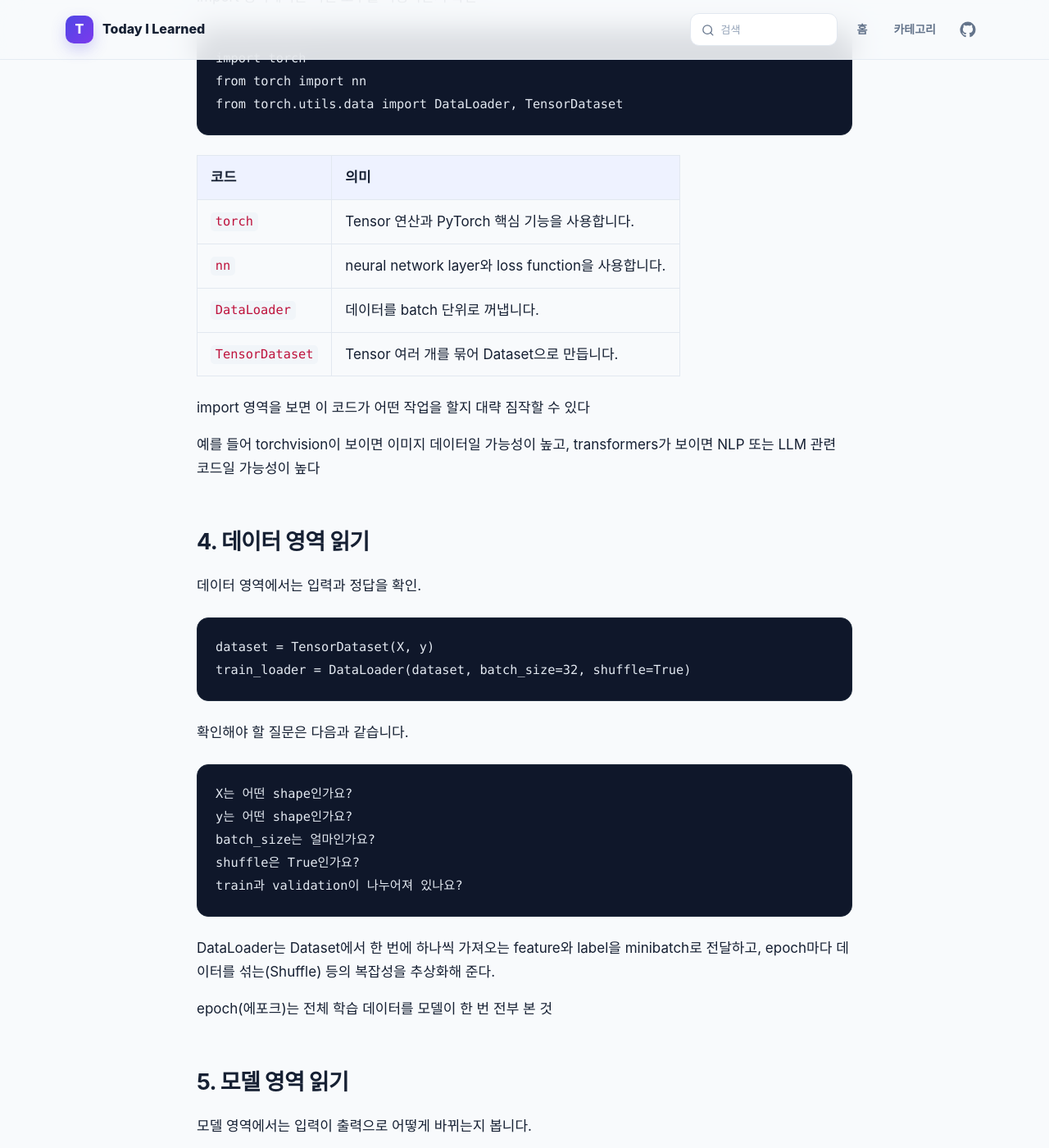
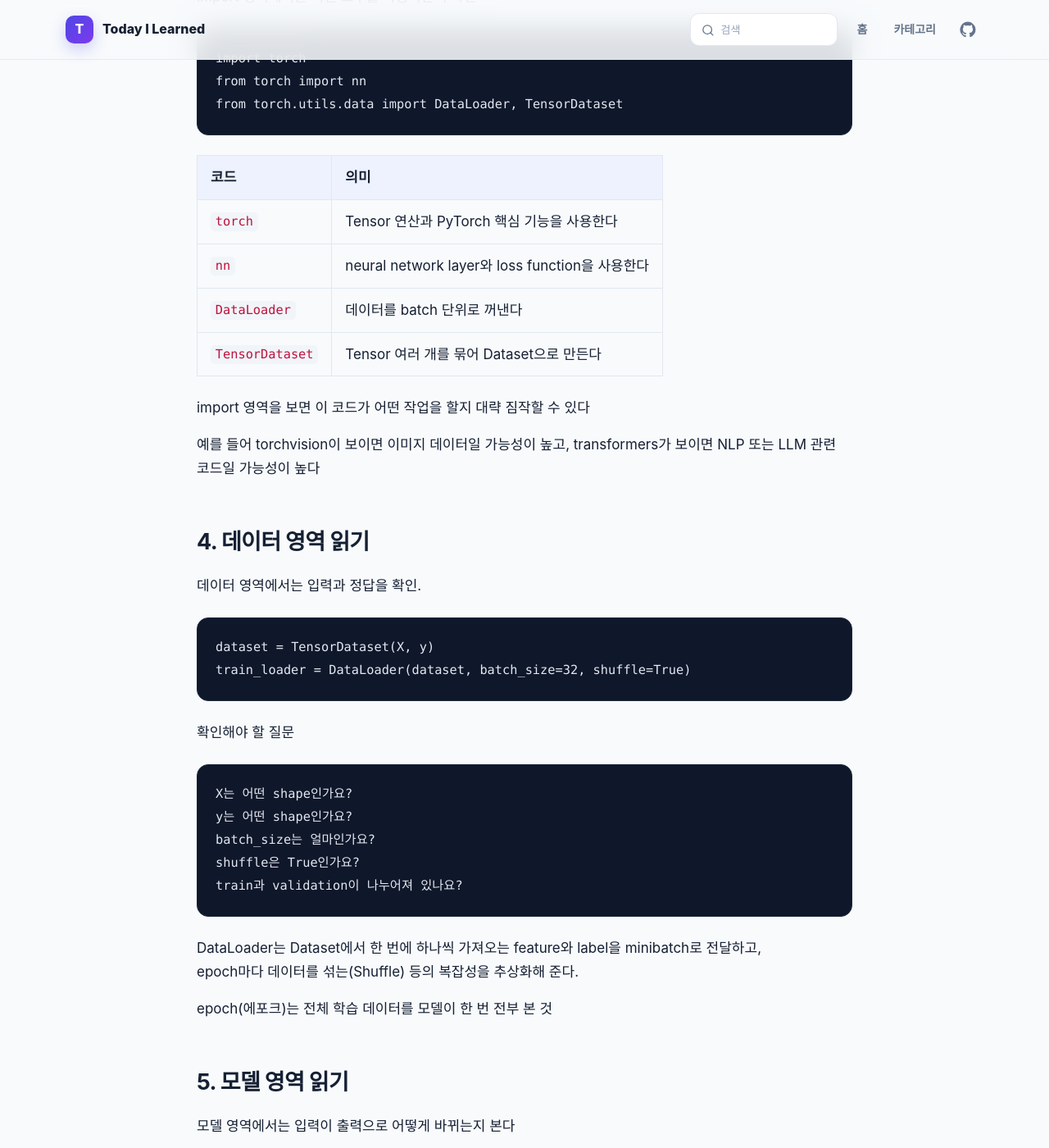
Before and after one commit to yshzjq/TIL, a Jekyll site: the page built from deep-learning/1-4강 기본 코드 구조 읽기.md, in a window 1280 px wide and 1400 px high, scrolled down 2029 px. Shown: the whole window at 82% size. Built offline with Jekyll 4.4.1, drawn with Linux system fonts in a browser that asks for light colours; some of the changed text lies outside the part shown.

Commit message:
글 수정: 1-4강 기본 코드 구조 읽기

````diff
--- a/deep-learning/1-4강 기본 코드 구조 읽기.md
+++ b/deep-learning/1-4강 기본 코드 구조 읽기.md
@@ -9,7 +9,7 @@
 
 PyTorch 코드 구조
 
-```
+```plain
 1. import
 2. config / hyperparameter
 3. dataset / dataloader
@@ -24,9 +24,9 @@
 
 ## 2. PyTorch 코드의 기본 구조
 
-딥러닝 학습 코드는 보통 아래 순서를 따릅니다.
+딥러닝 학습 코드는 보통 아래 순서를 따른다
 
-```
+```plain
 import
 -> 설정값 정의
 -> 데이터 준비
@@ -41,7 +41,7 @@
 
 코드를 읽을 때는 아래 질문을 순서대로 던지면 좋다.
 
-```
+```plain
 이 코드는 어떤 라이브러리를 쓰나요?
 데이터는 어디서 오나요?
 입력과 정답 shape은 무엇인가요?
@@ -66,15 +66,14 @@
 
 | 코드 | 의미 |
 | --- | --- |
-| `torch` | Tensor 연산과 PyTorch 핵심 기능을 사용합니다. |
-| `nn` | neural network layer와 loss function을 사용합니다. |
-| `DataLoader` | 데이터를 batch 단위로 꺼냅니다. |
-| `TensorDataset` | Tensor 여러 개를 묶어 Dataset으로 만듭니다. |
+| `torch` | Tensor 연산과 PyTorch 핵심 기능을 사용한다 |
+| `nn` | neural network layer와 loss function을 사용한다 |
+| `DataLoader` | 데이터를 batch 단위로 꺼낸다 |
+| `TensorDataset` | Tensor 여러 개를 묶어 Dataset으로 만든다 |
 
 import 영역을 보면 이 코드가 어떤 작업을 할지 대략 짐작할 수 있다
 
 예를 들어 torchvision이 보이면 이미지 데이터일 가능성이 높고, transformers가 보이면 NLP 또는 LLM 관련 코드일 가능성이 높다
-
 
 ## 4. 데이터 영역 읽기
 
@@ -85,9 +84,9 @@
 train_loader = DataLoader(dataset, batch_size=32, shuffle=True)
 ```
 
-확인해야 할 질문은 다음과 같습니다.
+확인해야 할 질문
 
-```
+```plain
 X는 어떤 shape인가요?
 y는 어떤 shape인가요?
 batch_size는 얼마인가요?
@@ -95,13 +94,13 @@
 train과 validation이 나누어져 있나요?
 ```
 
-DataLoader는 Dataset에서 한 번에 하나씩 가져오는 feature와 label을 minibatch로 전달하고, epoch마다 데이터를 섞는(Shuffle) 등의 복잡성을 추상화해 준다.
+DataLoader는 Dataset에서 한 번에 하나씩 가져오는 feature와 label을 minibatch로 전달하고, <br>epoch마다 데이터를 섞는(Shuffle) 등의 복잡성을 추상화해 준다.
 
 epoch(에포크)는 전체 학습 데이터를 모델이 한 번 전부 본 것
 
 ## 5. 모델 영역 읽기
 
-모델 영역에서는 입력이 출력으로 어떻게 바뀌는지 봅니다.
+모델 영역에서는 입력이 출력으로 어떻게 바뀌는지 본다
 
 ```python
 model = nn.Sequential(
@@ -113,21 +112,21 @@
 
 이 코드는 다음 구조를 가진다.
 
-```
+```plain
 입력 feature 4개
 -> hidden dimension 16
 -> ReLU
 -> 출력 1개
 ```
 
-`nn.Sequential`은 순서가 있는 module container이며, 데이터가 정의된 순서대로 module을 통과한다고 설명합니다.
+`nn.Sequential`은 순서가 있는 module container이며, 데이터가 정의된 순서대로 module을 통과한다고 설명한다
 
 <img src="{{ '/assets/images/uploads/deep-learning/Artificial Neural Network.png' | relative_url }}" alt="Artificial Neural Network.png
 " loading="lazy">
 
 입력층, 은닉층, 출력층으로 구성된 인공신경망 예시.
 
-```
+```plain
 첫 번째 Linear의 in_features는 입력 feature 수와 맞나요?
 마지막 Linear의 out_features는 문제 유형과 맞나요?
 분류 문제라면 class 수와 출력 차원이 맞나요?
@@ -135,7 +134,7 @@
 
 ## 6. loss와 optimizer 영역 읽기
 
-loss와 optimizer는 학습 목표와 업데이트 방식을 결정합니다.
+loss와 optimizer는 학습 목표와 업데이트 방식을 결정한다
 
 ```python
 loss_fn = nn.MSELoss()
@@ -144,9 +143,9 @@
 
 | 코드 | 의미 |
 | --- | --- |
-| `nn.MSELoss()` | 회귀 문제에서 예측값과 정답의 평균제곱오차를 계산합니다. |
-| `model.parameters()` | optimizer가 업데이트할 parameter 목록입니다. |
-| `lr=0.05` | learning rate입니다. 한 번 업데이트할 때 이동하는 크기를 의미합니다. |
+| `nn.MSELoss()` | 회귀 문제에서 예측값과 정답의 평균제곱오차를 계산 |
+| `model.parameters()` | optimizer가 업데이트할 parameter 목록 |
+| `lr=0.05` | learning rate입니다. 한 번 업데이트할 때 이동하는 크기를 의미 |
 
 최적화는 각 학습 단계에서 모델의 오류를 줄이기 위해 모델 매개변수를 조정하는 과정
 
@@ -162,7 +161,6 @@
 loss.backward()
 optimizer.step()
 ```
-
 
 validation loop에서는 다음을 확인
 
@@ -181,16 +179,15 @@
 
 train loop와 validation loop를 섞어 쓰면 안 됩니다.
 
-검증 단계에서 `optimizer.step()`이 실행되면 검증 데이터로 모델이 학습되어 평가가 왜곡됩니다.
+검증 단계에서 `optimizer.step()`이 실행되면 검증 데이터로 모델이 학습되어 평가가 왜곡된다
 
 ## 8. metric과 checkpoint 영역 읽기
 
 ### 8-1. metric 기록 위치
 
-metric은 보통 epoch마다 기록합니다.
+metric은 보통 epoch마다 기록한다
 
 metric = 측정한 성능 값(epoch가 끝난 시점의 모델 성능을 측정해서 기록)
-
 
 ```python
 history.append({
@@ -202,7 +199,7 @@
 
 학습이 잘 되고 있는지 확인하려면 loss와 metric을 함께 봐야한다
 
-```
+```plain
 train loss는 줄어드나요?
 valid loss도 줄어드나요?
 train loss만 줄고 valid loss는 증가하지 않나요?
@@ -216,9 +213,9 @@
 torch.save(model.state_dict(), "model.pt")
 ```
 
-이후 수업에서는 단순히 모델만 저장하는 것이 아니라 아래 정보까지 함께 저장하는 방법을 배웁니다.
+단순히 모델만 저장하는 것이 아니라 아래 정보까지 함께 저장하는 방법을 배우게 된다
 
-```
+```plain
 model_state_dict
 optimizer_state_dict
 epoch
@@ -339,7 +336,7 @@
 
 실행하면 epoch마다 아래 형식의 로그가 한 줄씩 출력된다.
 
-```
+```plain
 Epoch 1 | train_loss=... | valid_loss=...
 ...
 Epoch 5 | train_loss=... | valid_loss=...
@@ -348,12 +345,3 @@
 무작위 초기값과 실행 환경에 따라 소수점 값은 달라질 수 있다.
 
 각 epoch에서 train/valid loss가 모두 기록되는지와 마지막에 basic_mlp_regression.pt 파일이 저장되는지를 확인
-
-## 1장 전체 정리
-
-```
-1. 딥러닝 학습은 데이터 -> 모델 -> 손실 -> 최적화 -> 평가 흐름으로 진행됩니다.
-2. 머신러닝과 딥러닝의 핵심 차이는 특징을 사람이 설계하느냐, 모델이 표현을 학습하느냐입니다.
-3. 문제 유형에 따라 출력층 shape, loss, metric이 달라집니다.
-4. PyTorch 코드는 import, data, model, loss, optimizer, loop, logging, checkpoint 블록으로 나누어 읽을 수 있습니다.
-```
````
Also changed, not shown: other parts of deep-learning/1-4강 기본 코드 구조 읽기.md (+1 -1 lines).
